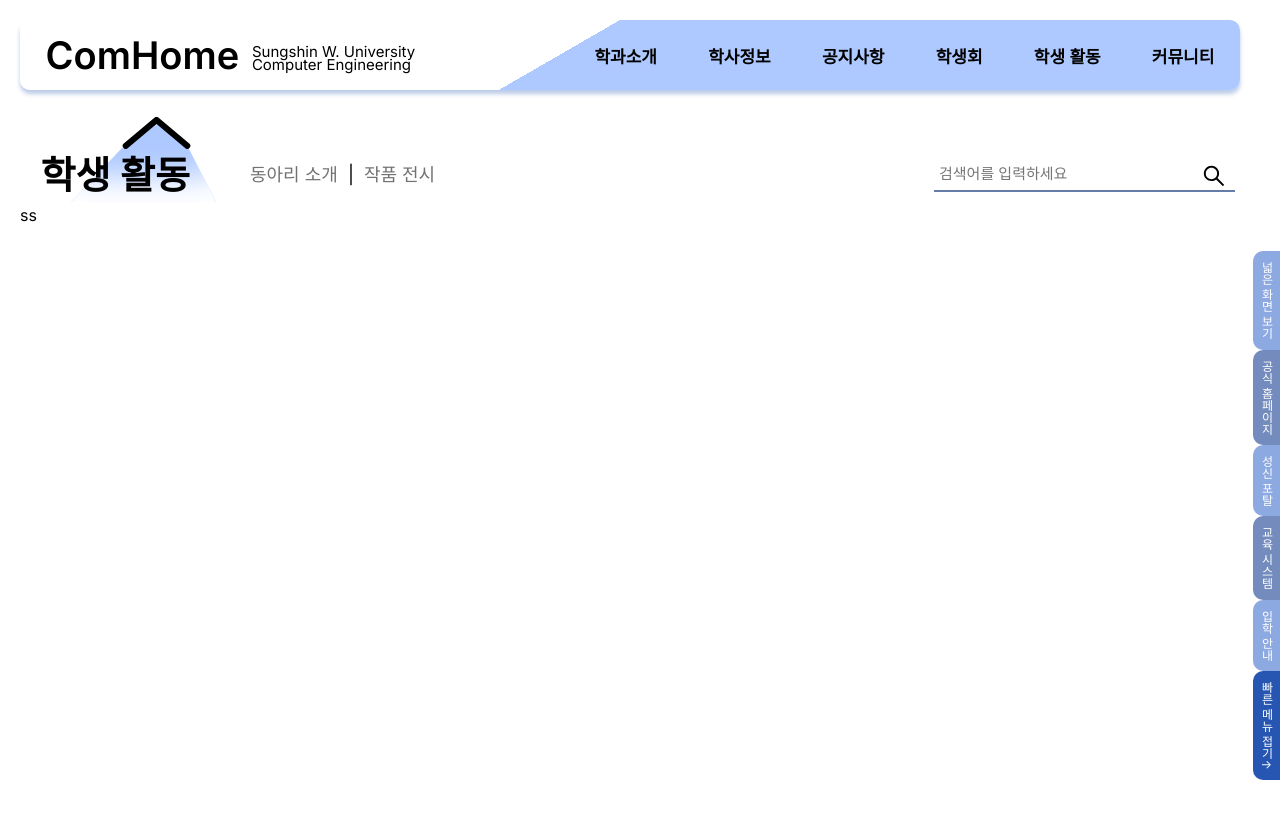
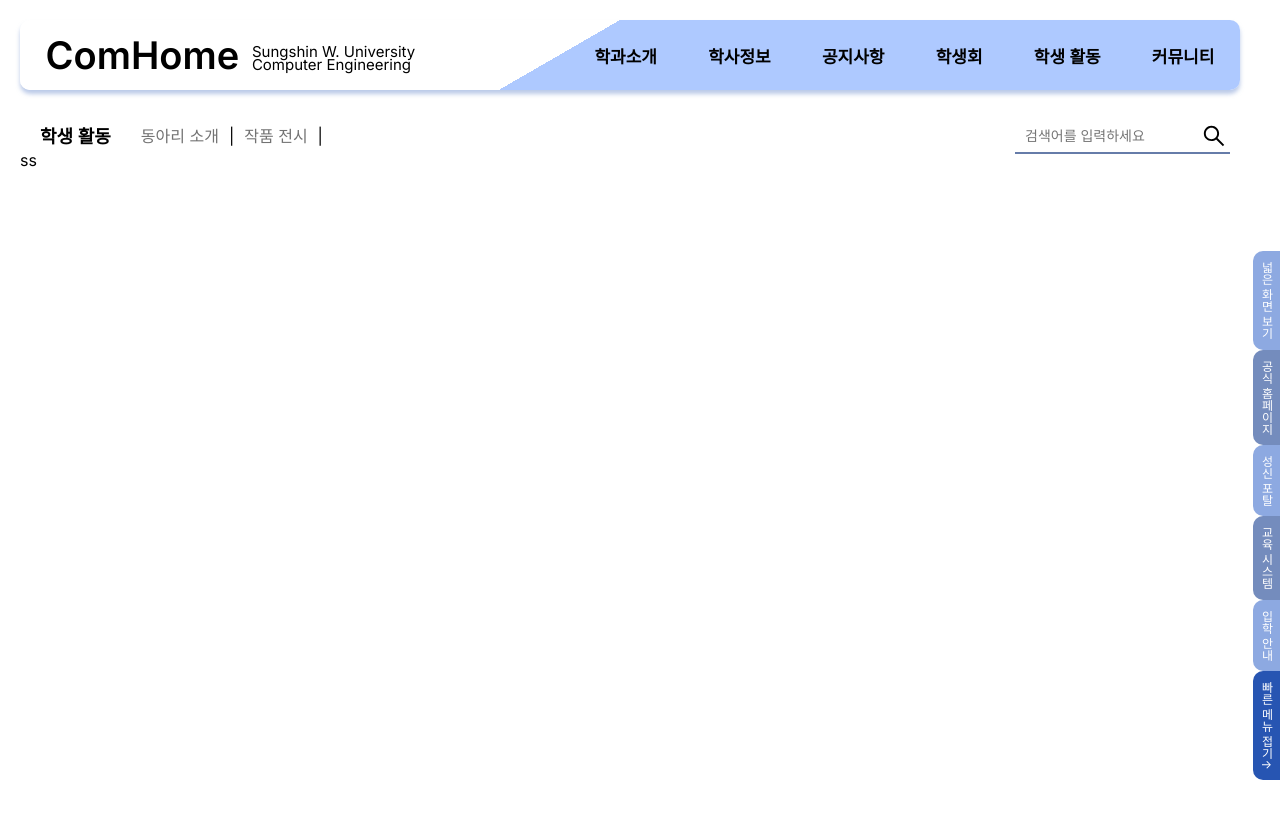
Before and after one commit to ComHomeDev/ComHomeClient, a React (Create React App) app: page /student/1 in a window 1280 px wide. Shown: the top 818 px of the page. Built offline with nearby package versions, Linux system fonts and the light colour scheme; the HTML template or start-up script is replaced by a standard one.

Commit message:
[mod] subheader style

```diff
--- a/src/App.css
+++ b/src/App.css
@@ -26,74 +26,3 @@ textarea::-webkit-scrollbar-thumb {
   margin-top: 100px;
   height: max-content;
 }
-
-.subMenu {
-  display: flex;
-  flex-wrap: wrap;
-  flex-direction: row;
-  align-items: center;
-  width: 100%;
-}
-
-.subTitle {
-  margin-top: 20px;
-  font-size: 18px;
-  text-decoration: none;
-  color: #727272;
-}
-.subTitle::after {
-  content: "|";
-  margin: 0 10px;
-  color: black;
-  font-weight: 400;
-}
-
-.subTitle:nth-child(2) {
-  margin-left: 30px;
-}
-
-.subTitle:nth-child(4)::after {
-  content: "";
-}
-
-.subTitle.selected {
-  color: black;
-  font-weight: 600;
-}
-
-.sub-search-form {
-  margin: 10px 10px 0 auto;
-  position: relative;
-  width: calc(20vw + 40px);
-  height: 20px;
-}
-.sub-search-form .sub-search {
-  position: absolute;
-  height: 100%;
-  width: 20vw;
-  padding: 7px 40px 5px 5px;
-  border: none;
-  border-bottom: 2px solid rgb(var(--mid-gray));
-}
-
-.sub-search-form .sub-search::placeholder {
-  font-size: 15px;
-}
-
-.sub-search-form .sub-search-button {
-  position: absolute;
-  border: none;
-  background-color: transparent;
-  right: -3px;
-  bottom: -15px;
-  cursor: pointer;
-}
-
-@media (max-width: 630px) {
-  .subTitle {
-    font-size: 15px;
-  }
-  .subTitle:nth-child(2) {
-    margin-left: 10px;
-  }
-}
--- a/src/components/Header/SubHeader.js
+++ b/src/components/Header/SubHeader.js
@@ -6,15 +6,9 @@ import { headerMenu } from "../../components/variables";
 
 function SubHeader({ title, fontSize, index, sub }) {
   return (
-    <div className="subMenu">
-      <StyledTitle fontSize={fontSize}>
-        <div className="page-title">{title}</div>
-        <div className="roof">
-          <div className="roof-line" />
-          <div className="roof-line" />
-        </div>
-        <div className="roof-shadow" />
-      </StyledTitle>
+    <StyledSubTitle>
+      <div className="page-title">{title}</div>
+
       {headerMenu[index].detail.map((data) => {
         return (
           <Link
@@ -39,7 +33,7 @@ function SubHeader({ title, fontSize, index, sub }) {
           <AiOutlineSearch size={26} />
         </button>
       </form>
-    </div>
+    </StyledSubTitle>
   );
 }
 
@@ -47,6 +41,84 @@ SubHeader.defaultProps = {
   fontSize: "38px",
 };
 export default SubHeader;
+
+const StyledSubTitle = styled.div`
+  display: flex;
+  flex-wrap: wrap;
+  flex-direction: row;
+  align-items: center;
+  width: 100%;
+
+  .page-title {
+    font-size: 18px;
+    font-weight: 600;
+    padding-left: 20px;
+  }
+  .subTitle {
+    font-size: 16px;
+    text-decoration: none;
+    color: #727272;
+  }
+  .subTitle::after {
+    content: "|";
+    margin: 0 10px;
+    color: black;
+    font-weight: 400;
+  }
+
+  .subTitle:nth-child(2) {
+    margin-left: 30px;
+  }
+
+  .subTitle:last-child::after {
+    content: "";
+    display: none;
+  }
+
+  .subTitle.selected {
+    color: black;
+    font-weight: 500;
+  }
+
+  .sub-search-form {
+    margin: 0 10px 0 auto;
+    position: relative;
+    width: calc(175px + 40px);
+    height: 30px;
+  }
+  .sub-search-form .sub-search {
+    position: absolute;
+    height: 30px;
+    width: calc(100% - 50px);
+    padding-right: 40px;
+    padding-left: 10px;
+    border: none;
+    border-bottom: 2px solid rgb(var(--mid-gray));
+  }
+
+  .sub-search-form .sub-search::placeholder {
+    margin-top: 7px;
+    font-size: 14px;
+  }
+
+  .sub-search-form .sub-search-button {
+    position: absolute;
+    border: none;
+    background-color: transparent;
+    right: -3px;
+    padding-top: 3px;
+    cursor: pointer;
+  }
+
+  @media (max-width: 630px) {
+    .subTitle {
+      font-size: 15px;
+    }
+    .subTitle:nth-child(2) {
+      margin-left: 10px;
+    }
+  }
+`;
 
 export const StyledTitle = styled.div`
   position: relative;
--- a/src/pages/StudentActivity/StudentActivity.css
+++ b/src/pages/StudentActivity/StudentActivity.css
@@ -1,3 +1,3 @@
-.student-sub-title:nth-child(3)::after {
+.student-sub-title:last-child::after {
   content: "";
 }
```
